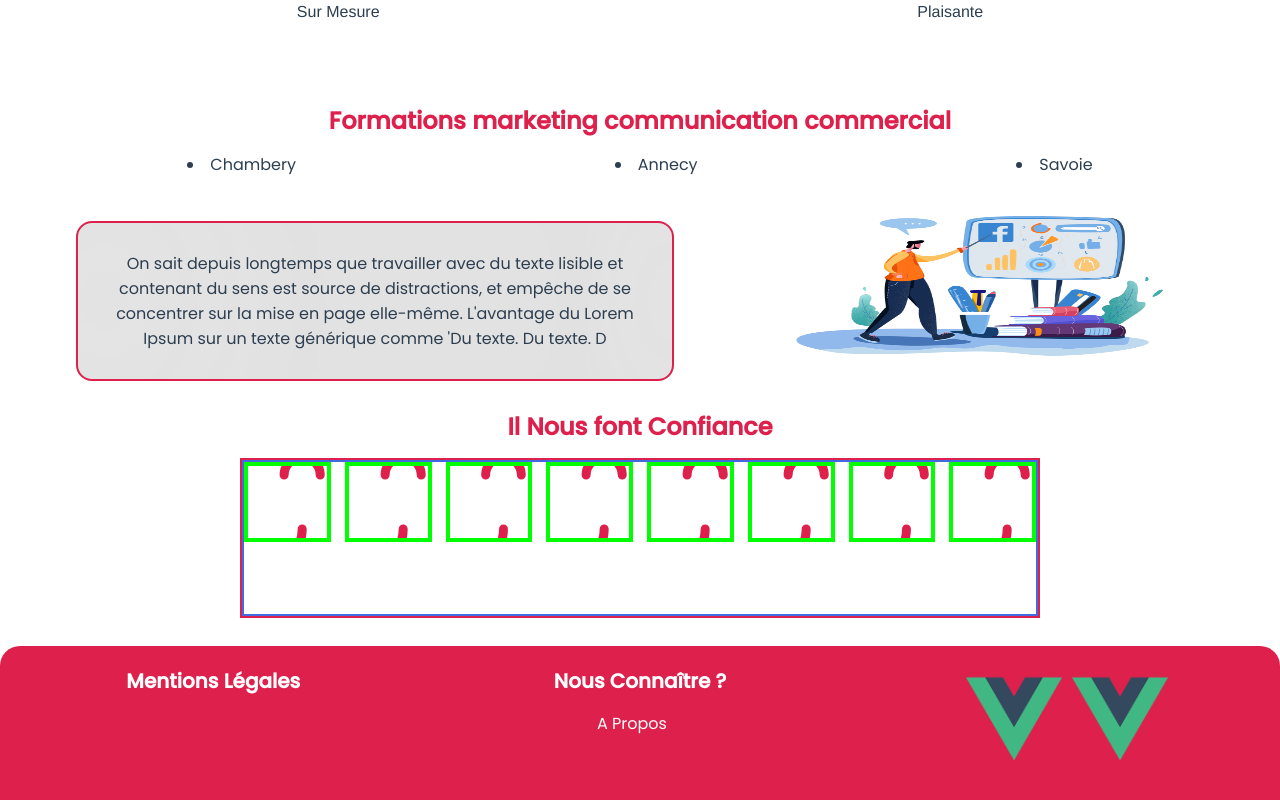
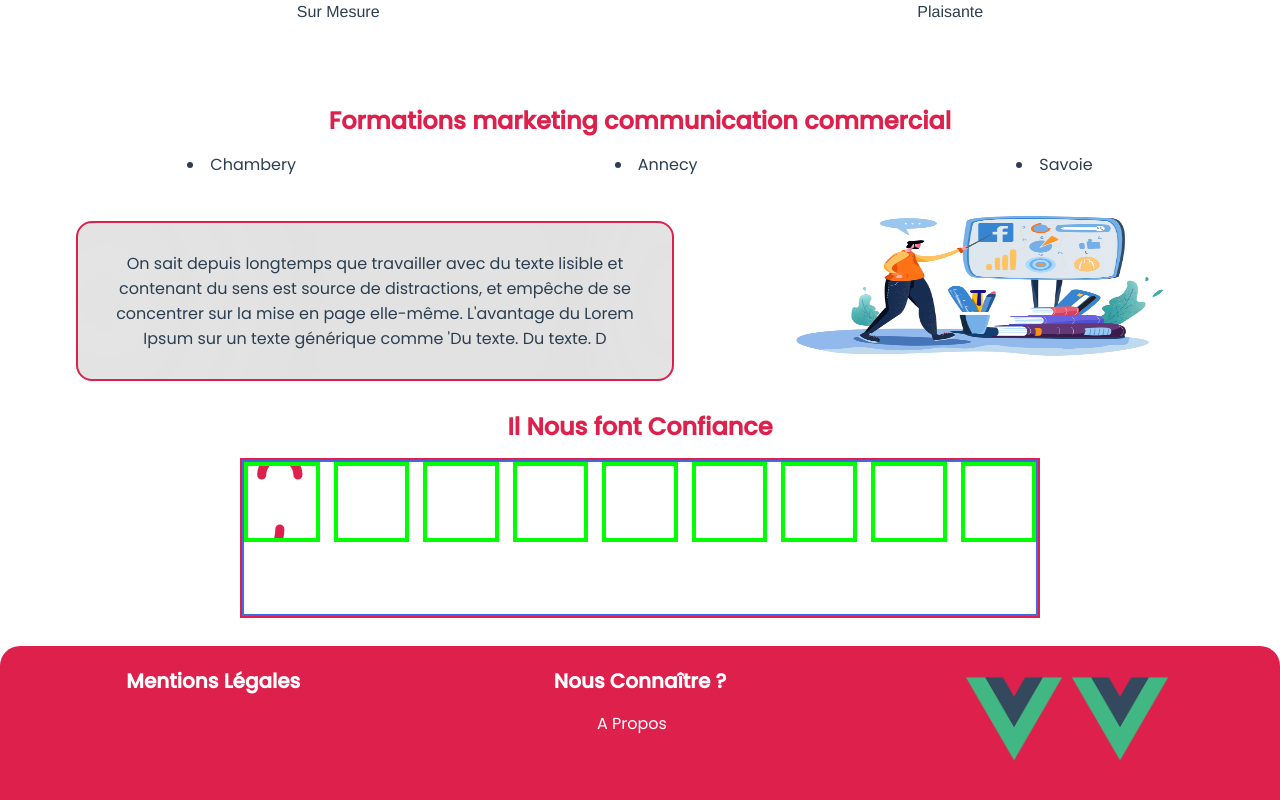
Before and after one commit to BabyDice/ifs, a Vue app: page / in a window 1280 px wide. Shown: the part 1056-1856 px from the top of the page. Built offline with nearby package versions, Linux system fonts and the light colour scheme.

Commit message:
nothing just for clean the stash

```diff
--- a/src/views/AccueilView.vue
+++ b/src/views/AccueilView.vue
@@ -105,6 +105,7 @@
         <h2>Il Nous font Confiance</h2>
         <div class="container__track2__slider">
           <div class="container__track2__slider__trak">
+            <div class="container__track2__slider__trak__slide"></div>
             <div class="container__track2__slider__trak__slide"></div>
             <div class="container__track2__slider__trak__slide"></div>
             <div class="container__track2__slider__trak__slide"></div>
@@ -368,7 +369,7 @@ h2 {
         }
 
         100% {
-          transform: translateX(-1080px);
+          transform: translateX(-1350px);
         }
       }
 
@@ -397,34 +398,6 @@ h2 {
           }
 
           & :nth-child(1) {
-            background-image: url("../assets/visuel_acceuil/smile.svg");
-          }
-
-          & :nth-child(2) {
-            background-image: url("../assets/visuel_acceuil/smile.svg");
-          }
-
-          & :nth-child(3) {
-            background-image: url("../assets/visuel_acceuil/smile.svg");
-          }
-
-          & :nth-child(4) {
-            background-image: url("../assets/visuel_acceuil/smile.svg");
-          }
-
-          & :nth-child(5) {
-            background-image: url("../assets/visuel_acceuil/smile.svg");
-          }
-
-          & :nth-child(6) {
-            background-image: url("../assets/visuel_acceuil/smile.svg");
-          }
-
-          & :nth-child(7) {
-            background-image: url("../assets/visuel_acceuil/smile.svg");
-          }
-
-          & :nth-child(8) {
             background-image: url("../assets/visuel_acceuil/smile.svg");
           }
         }
```
